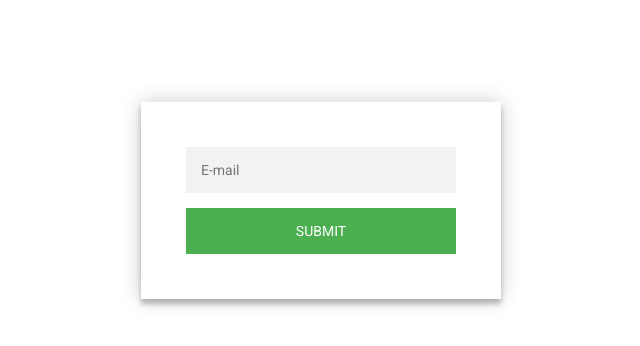
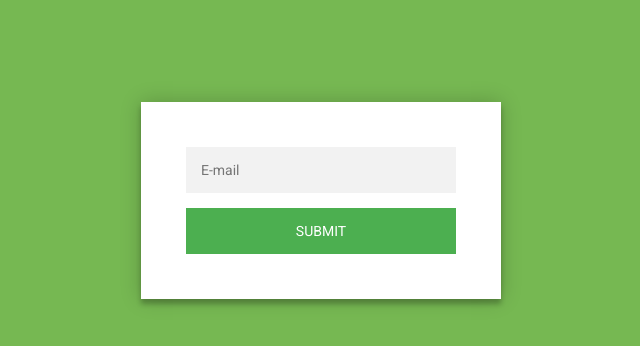
Before and after one commit to kim4t/TeamProj1_Front, an Angular app: page /registration in a window 1280 px wide. Shown: the top 346 px of the page, without its empty margins (319-959 px from the left). Built offline with nearby package versions, Linux system fonts and the light colour scheme.

Commit message:
mat-icon updated but needs to fix length

```diff
--- a/src/app/app.module.ts
+++ b/src/app/app.module.ts
@@ -15,7 +15,7 @@ import { MatToolbarModule} from '@angular/material/toolbar';
 import { RegistrationComponent } from './registration/registration.component';
 import { FormsModule } from '@angular/forms';
 import { HttpClientModule } from '@angular/common/http';
-
+import { MatIconModule} from '@angular/material/icon';
 
 @NgModule({
   declarations: [
@@ -34,7 +34,8 @@ import { HttpClientModule } from '@angular/common/http';
     MatCardModule,
     MatToolbarModule,
     HttpClientModule,
-    FormsModule
+    FormsModule,
+    MatIconModule
   ],
   providers: [],
   bootstrap: [AppComponent]
--- a/src/app/login/login.component.css
+++ b/src/app/login/login.component.css
@@ -13,19 +13,3 @@
 .toolbar-div{
     background: #3383FF;
 }
-
-body {
-    background-color: #193c6d;
-    filter: progid: DXImageTransform.Microsoft.gradient(gradientType=1, startColorstr='#003073', endColorstr='#029797');
-    background-image: url(//img.alicdn.com/tps/TB1d.u8MXXXXXXuXFXXXXXXXXXX-1900-790.jpg);
-    background-size: 100%;
-    background-image: -webkit-gradient(linear, 0 0, 100% 100%, color-stop(0, #003073), color-stop(100%, #029797));
-    background-image: -webkit-linear-gradient(135deg, #003073, #029797);
-    background-image: -moz-linear-gradient(45deg, #003073, #029797);
-    background-image: -ms-linear-gradient(45deg, #003073 0, #029797 100%);
-    background-image: -o-linear-gradient(45deg, #003073, #029797);
-    background-image: linear-gradient(135deg, #003073, #029797);
-    text-align: center;
-    margin: 0px;
-    overflow: hidden;
-}
--- a/src/app/login/login.component.html
+++ b/src/app/login/login.component.html
@@ -1,13 +1,19 @@
+
+
 <div fxLayoutAlign="center center" fxFlexFill class="main-div">
     <mat-card fxFlex="18">
             <mat-toolbar class="toolbar-div">Login Page</mat-toolbar>
         <form fxLayoutAlign="stretch" fxLayout="column" class="login-form">
             <mat-form-field>
                 <input matInput placeholder="Username">
+                <!-- icon -->
+                <mat-icon aria-hidden="false">account_box</mat-icon>
             </mat-form-field>
 
             <mat-form-field>
                 <input matInput type="password" placeholder="Password">
+                <!-- icon -->
+                <mat-icon aria-hidden="false">https</mat-icon>
             </mat-form-field>
             <button mat-raised-button type="submit" class="button-div" (click)="go()">Login</button>
         </form>
--- a/src/app/login/login.component.ts
+++ b/src/app/login/login.component.ts
@@ -1,4 +1,4 @@
-import { Component, OnInit } from '@angular/core';
+import { Component, ElementRef, OnInit } from '@angular/core';
 import { Router, ActivatedRoute, ParamMap } from '@angular/router';
 
 @Component({
@@ -8,7 +8,7 @@ import { Router, ActivatedRoute, ParamMap } from '@angular/router';
 })
 export class LoginComponent implements OnInit {
 
-  constructor(private router: Router) { }
+  constructor(private router: Router, private elementRef: ElementRef) { }
 
   ngOnInit(): void
   {
@@ -21,4 +21,5 @@ export class LoginComponent implements OnInit {
     this.router.navigate(['/registration']);
   }
 
+
 }
--- a/src/app/registration/registration.component.html
+++ b/src/app/registration/registration.component.html
@@ -1,10 +1,11 @@
 <div class="login-page">
+
     <div class="form">
       <form #userPost="ngForm" (ngSubmit)="onSubmit(userPost.value)" class="login-form">
         <!-- ngModel is used to bind the input data-->
         <input type="email" placeholder="E-mail" name="e-mail" ngModel>
         <button type="submit">Submit</button>
       </form>
+    </div>
 
-    </div>
-  </div>
+</div>
--- a/src/app/registration/registration.component.ts
+++ b/src/app/registration/registration.component.ts
@@ -1,4 +1,4 @@
-import { Component, OnInit } from '@angular/core';
+import { Component, ElementRef, OnInit } from '@angular/core';
 import { Router } from '@angular/router';
 import { HttpClient } from '@angular/common/http';import { NgForm } from '@angular/forms';
  '@angular/common/http';
@@ -10,7 +10,7 @@ import { HttpClient } from '@angular/common/http';import { NgForm } from '@angul
 })
 export class RegistrationComponent implements OnInit {
 
-  constructor(private http: HttpClient) { }
+  constructor(private http: HttpClient, private elementRef: ElementRef) { }
 
   ngOnInit(): void {
   }
@@ -26,4 +26,12 @@ export class RegistrationComponent implements OnInit {
     console.warn(data);
   }
 
+  ngAfterViewInit()
+  {
+    /** this function is for color change, but there is a bug
+     *  When we go back to last page, the background-color reflects.
+     * */
+    this.elementRef.nativeElement.ownerDocument
+        .body.style.backgroundColor = '#76b852';
+  }
 }
```
Also changed, not shown: src/styles.css (line endings or trailing spaces).
